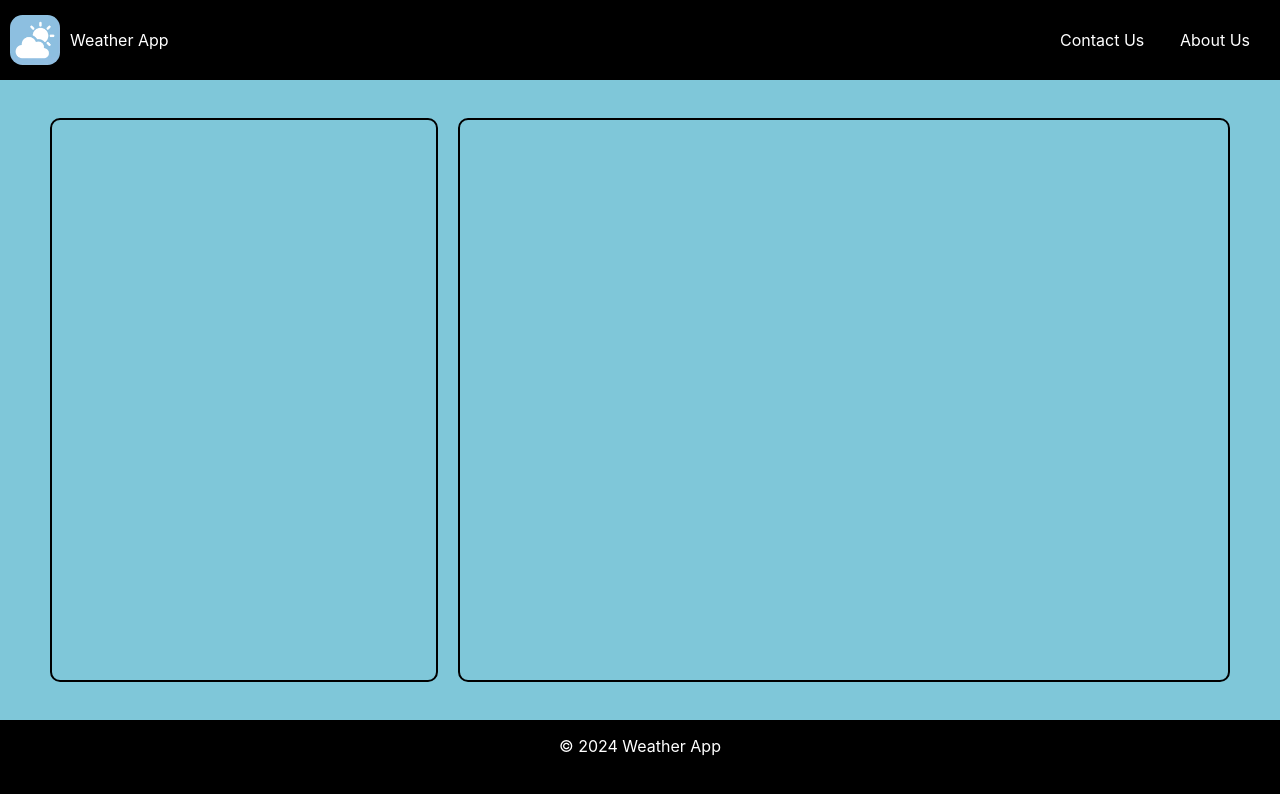
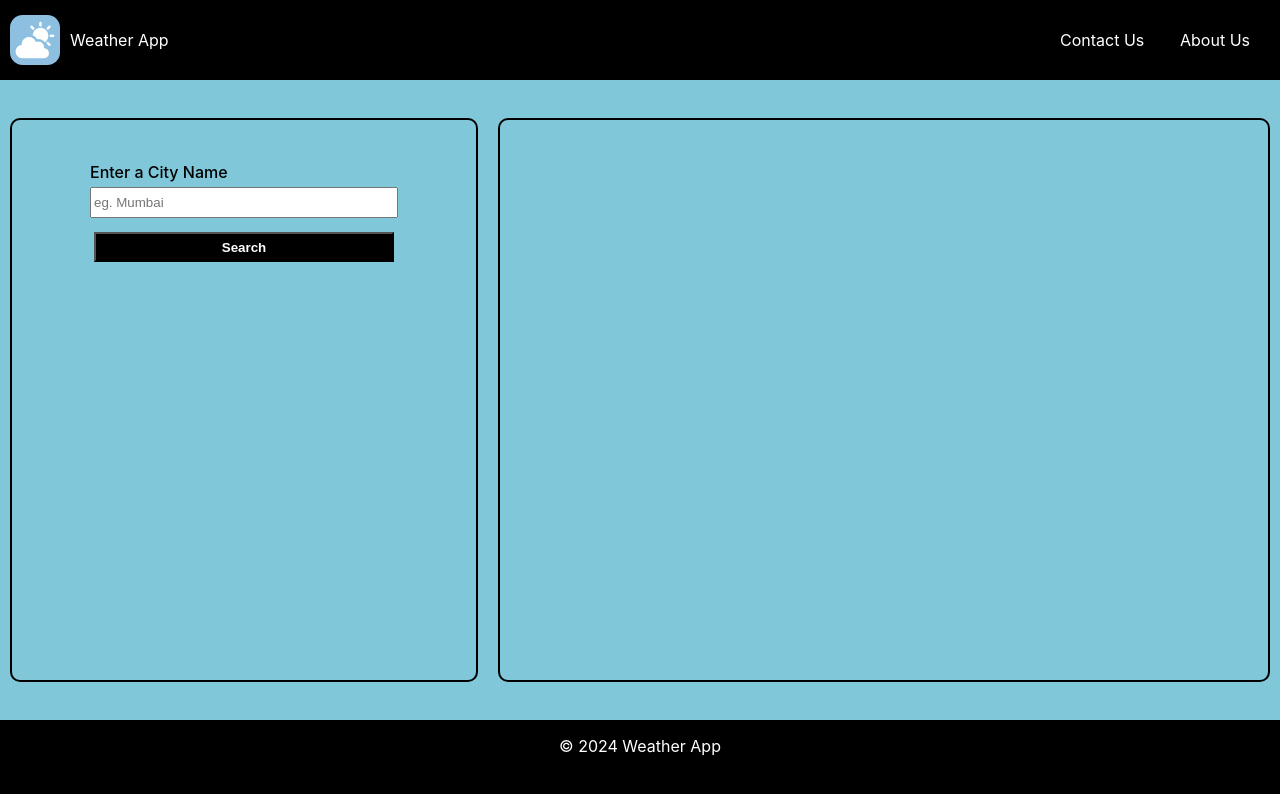
Before and after one commit to aniketxpawar/weather-app, a React (Create React App) app: page / in a window 1280 px wide. Shown: the top 794 px of the page. Built offline with nearby package versions, Linux system fonts and the light colour scheme.

Commit message:
day2-commit2

```diff
--- a/src/components/Layout.jsx
+++ b/src/components/Layout.jsx
@@ -1,4 +1,5 @@
 import React from 'react'
+import LeftCard from './LeftCard'
 
 const Layout = () => {
   return (
@@ -12,8 +13,10 @@ const Layout = () => {
         alignItems: 'center',
         justifyContent: 'center'
     }}>
-      <div style={{height:'70vh',minWidth: '15vw',border:'2px solid black',width:'30vw',margin: '10px 10px',borderRadius:'10px'}}></div>
-      <div style={{height:'70vh',minWidth: '40vw',border:'2px solid black',width:'60vw',margin: '10px 10px',borderRadius:'10px'}}></div>
+      <div style={{height:'70vh',minWidth: '464px',border:'2px solid black',width:'30vw',margin: '10px 10px',borderRadius:'10px'}}>
+        <LeftCard />
+      </div>
+      <div style={{height:'70vh',minWidth: '700px',border:'2px solid black',width:'60vw',margin: '10px 10px',borderRadius:'10px'}}></div>
     </div>
   )
 }
--- /dev/null
+++ b/src/components/LeftCard.jsx
@@ -0,0 +1,22 @@
+import React from 'react'
+
+const LeftCard = () => {
+  return (
+    <div style={{display:"flex",flexDirection:'column',alignItems:'center',justifyContent:"center"}} >
+
+    <div style={{display:"flex",flexDirection:'column',alignItems:'flex-start',justifyItems:'center',minWidth:'300px',
+    border:'2px solid transparent', marginTop:'40px'}}>
+    <span style={{minWidth:'300px',marginBottom:'5px',fontWeight:'500'}}>Enter a City Name</span>
+    <input style={{minWidth:'300px', height:'25px'}} type='text' placeholder='eg. Mumbai'/>
+    </div>
+
+    <div style={{display:"flex",flexDirection:'column',alignItems:'flex-start',justifyItems:'center',minWidth:'300px',
+    border:'2px solid transparent', marginTop:'10px'}}>
+        <button style={{backgroundColor:'black',color:'white',fontWeight:'bold',minWidth:'300px',height:'30px'}}>Search</button>
+    </div>
+
+    </div>
+  )
+}
+
+export default LeftCard
```
